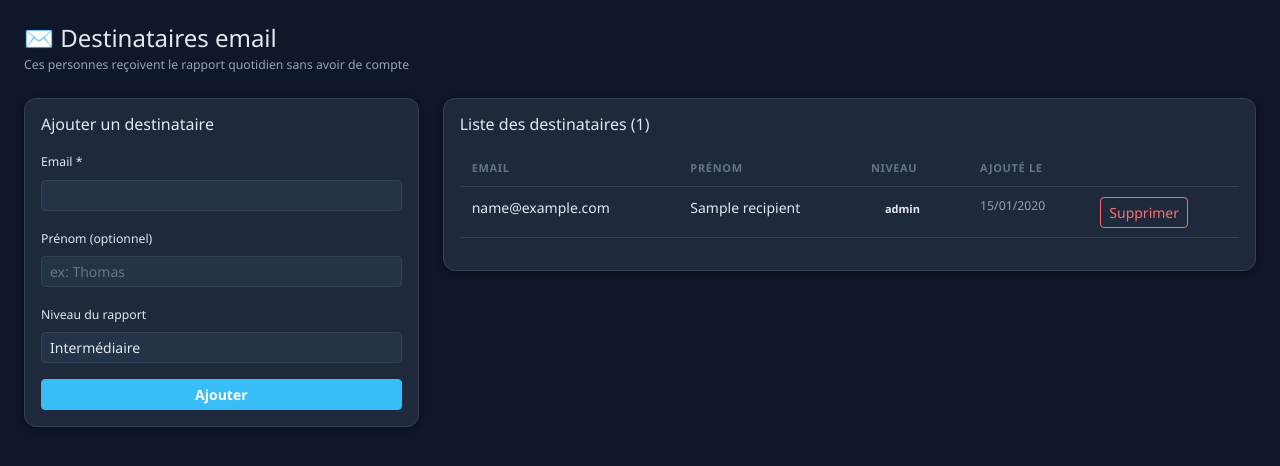
After one commit to BernisM/stocks, a FastAPI app: template templates/recipients.html in a window 1280 px wide. The commit adds this page. Shown: the top 466 px of the page. Run offline with FastAPI, Linux system fonts and the light colour scheme; the template is opened without the code that fills it: most values are stand-ins (such as "Sample title", 1, 10 or a date in 2020).

Commit message:
Add extra email recipients: model, management page, included in daily report
Co-Authored-By: Claude Sonnet 4.6 <noreply@anthropic.com>

```diff
--- a/app/main.py
+++ b/app/main.py
@@ -9,7 +9,7 @@ from fastapi.staticfiles import StaticFiles
 from .auth import get_current_user
 from .database import init_db
 from .models import User
-from .routers import auth_router, backtest_router, dashboard, guide_router, portfolio
+from .routers import auth_router, backtest_router, dashboard, guide_router, portfolio, recipients_router
 from .scheduler import job_update_and_score, start_scheduler
 
 logging.basicConfig(
@@ -25,6 +25,7 @@ app.include_router(dashboard.router)
 app.include_router(portfolio.router)
 app.include_router(backtest_router.router)
 app.include_router(guide_router.router)
+app.include_router(recipients_router.router)
 
 
 @app.on_event("startup")
--- a/app/scheduler.py
+++ b/app/scheduler.py
@@ -15,7 +15,7 @@ from apscheduler.triggers.cron import CronTrigger
 
 from .config import TOP_N_EMAIL
 from .database import SessionLocal
-from .models import AnalysisResult, PortfolioPosition, Stock, User
+from .models import AnalysisResult, ExtraRecipient, PortfolioPosition, Stock, User
 
 logger = logging.getLogger(__name__)
 TZ = pytz.timezone("Europe/Paris")
@@ -171,7 +171,8 @@ def job_email_daily():
         top_us     = get_top(("SP500", "NASDAQ"))
 
         users      = db.query(User).filter(User.is_active == True).all()
-        recipients = [(u.email, u.level) for u in users]
+        extras     = db.query(ExtraRecipient).all()
+        recipients = [(u.email, u.level) for u in users] + [(e.email, e.level) for e in extras]
         ml_metrics = load_metrics()
 
         send_combined_report(recipients, top_europe, top_us, last_date, ml_metrics or None)
--- a/templates/base.html
+++ b/templates/base.html
@@ -29,6 +29,9 @@
         </li>
         <li class="nav-item">
           <a class="nav-link {% if request.url.path == '/guide' %}active{% endif %}" href="/guide">Guide</a>
+        </li>
+        <li class="nav-item">
+          <a class="nav-link {% if request.url.path == '/recipients' %}active{% endif %}" href="/recipients">Destinataires</a>
         </li>
       </ul>
       <ul class="navbar-nav align-items-center gap-2">
--- /dev/null
+++ b/templates/recipients.html
@@ -0,0 +1,78 @@
+{% extends "base.html" %}
+{% block title %}Destinataires — StockAnalyzer{% endblock %}
+
+{% block content %}
+<div class="d-flex align-items-center justify-content-between mb-4">
+  <div>
+    <h4 class="mb-0">✉️ Destinataires email</h4>
+    <small class="text-muted">Ces personnes reçoivent le rapport quotidien sans avoir de compte</small>
+  </div>
+</div>
+
+<div class="row g-4">
+  <div class="col-md-4">
+    <div class="card">
+      <div class="card-body">
+        <h6 class="card-title mb-3">Ajouter un destinataire</h6>
+        <form method="post" action="/recipients/add">
+          <div class="mb-3">
+            <label class="form-label small">Email *</label>
+            <input type="email" name="email" class="form-control form-control-sm" required>
+          </div>
+          <div class="mb-3">
+            <label class="form-label small">Prénom (optionnel)</label>
+            <input type="text" name="name" class="form-control form-control-sm" placeholder="ex: Thomas">
+          </div>
+          <div class="mb-3">
+            <label class="form-label small">Niveau du rapport</label>
+            <select name="level" class="form-select form-select-sm">
+              <option value="beginner">Débutant — simplifié</option>
+              <option value="intermediate" selected>Intermédiaire</option>
+              <option value="expert">Expert — détaillé</option>
+            </select>
+          </div>
+          <button type="submit" class="btn btn-sm btn-primary w-100">Ajouter</button>
+        </form>
+      </div>
+    </div>
+  </div>
+
+  <div class="col-md-8">
+    <div class="card">
+      <div class="card-body">
+        <h6 class="card-title mb-3">Liste des destinataires ({{ recipients|length }})</h6>
+        {% if recipients %}
+        <table class="table table-sm">
+          <thead>
+            <tr>
+              <th>Email</th>
+              <th>Prénom</th>
+              <th>Niveau</th>
+              <th>Ajouté le</th>
+              <th></th>
+            </tr>
+          </thead>
+          <tbody>
+            {% for r in recipients %}
+            <tr>
+              <td>{{ r.email }}</td>
+              <td>{{ r.name or "—" }}</td>
+              <td><span class="badge-level badge-{{ r.level }}">{{ r.level }}</span></td>
+              <td class="text-muted small">{{ r.created_at.strftime("%d/%m/%Y") }}</td>
+              <td>
+                <form method="post" action="/recipients/delete/{{ r.id }}" style="display:inline">
+                  <button type="submit" class="btn btn-sm btn-outline-danger">Supprimer</button>
+                </form>
+              </td>
+            </tr>
+            {% endfor %}
+          </tbody>
+        </table>
+        {% else %}
+        <p class="text-muted small mb-0">Aucun destinataire pour l'instant.</p>
+        {% endif %}
+      </div>
+    </div>
+  </div>
+</div>
+{% endblock %}
```
Also changed, not shown: app/models.py (+10 -0 lines), app/routers/recipients_router.py (added, +55 -0 lines).
